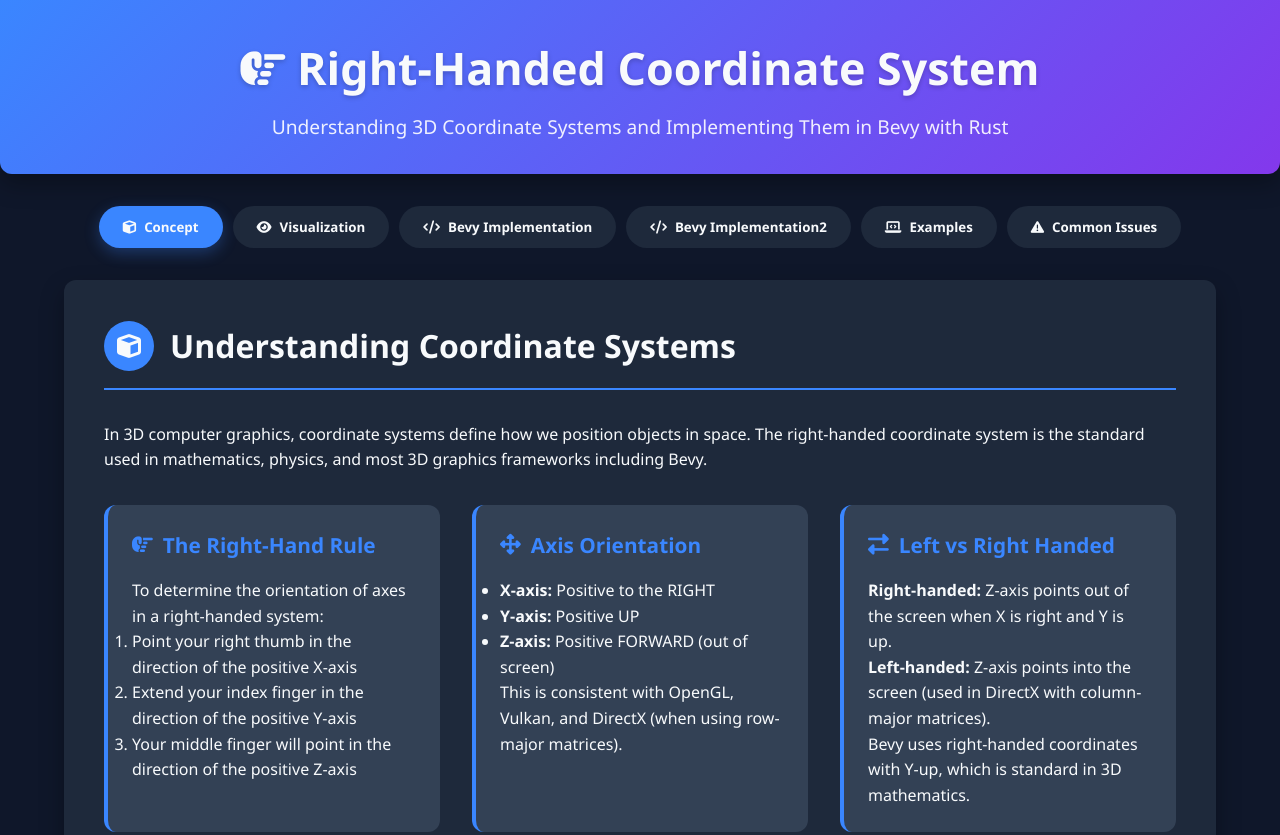
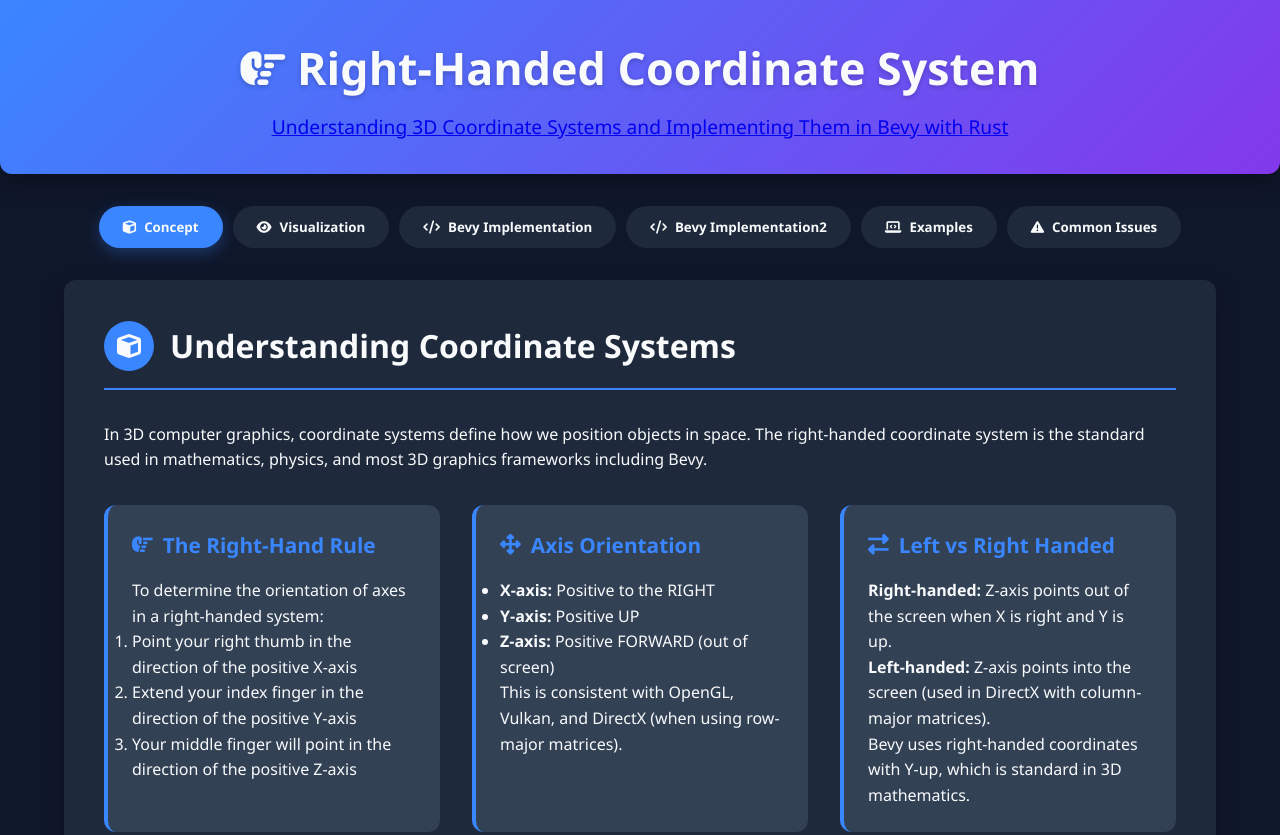
Before and after one commit to githubdiscrete12560/computergraphicweek4, a plain HTML site: page index.html in a window 1280 px wide. Shown: the top 835 px of the page. Drawn offline with nearby package versions, Linux system fonts and the light colour scheme.

Commit message:
Update subtitle to include a hyperlink

```diff
--- a/index.html
+++ b/index.html
@@ -421,7 +421,7 @@
     <!-- Header -->
     <header class="header">
         <h1><i class="fas fa-hand-point-right"></i> Right-Handed Coordinate System</h1>
-        <p class="subtitle">Understanding 3D Coordinate Systems and Implementing Them in Bevy with Rust</p>
+        <p class="subtitle"><a href="https://githubdiscrete12560.github.io/computergraphicweek4/deepseek_html_20251216_teaching.html ">Understanding 3D Coordinate Systems and Implementing Them in Bevy with Rust</a></p>
     </header>
 
     <!-- Navigation Tabs -->
```
